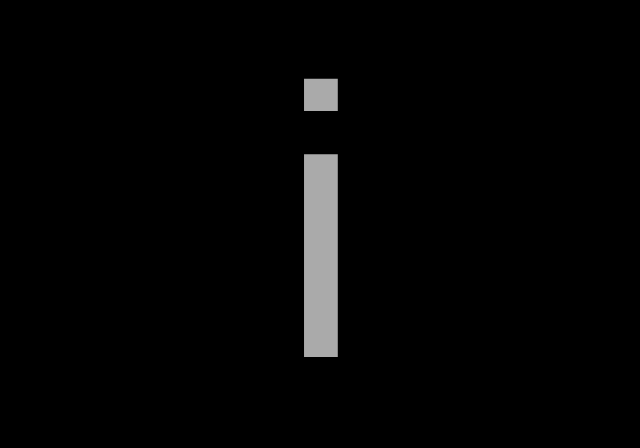
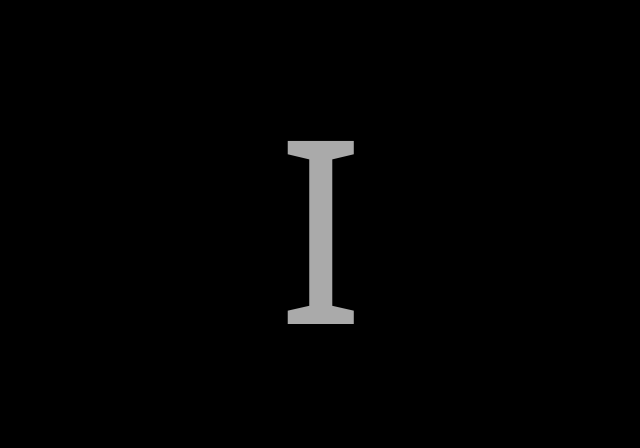
Before and after one commit to antoshagagarinISavailable/klavogonki, a plain HTML site: page index.html in a window 1280 px wide. Shown: the part 176-624 px from the top of the page, without its empty margins (319-959 px from the left). Drawn offline with Linux system fonts and the light colour scheme.

Commit message:
some changes

```diff
--- a/index.js
+++ b/index.js
@@ -1,4 +1,6 @@
-const arr = "qwertyuiop[]asdfghjkl;xcvbnm,./{}<>?:()iuercvbiuretcvbn".split("");
+const arr = "qwertyuiop[]asdfghjkl;xcvbnm,./{}<>?:()iuercvbiuretcvbn-+=_"
+  .toUpperCase()
+  .split("");
 const p = document.querySelector("p");
 
 function random(digit) {
@@ -8,13 +10,14 @@ function random(digit) {
   if (arr[res] === p.textContent) {
     res = Math.floor(Math.random() * (max - min + 1)) + min;
   }
+
   p.textContent = arr[res];
 }
 
 random(arr.length - 1);
 
 window.addEventListener("keydown", (e) => {
-  if (e.key.toLowerCase() == p.textContent) {
+  if (e.key.toUpperCase() == p.textContent) {
     random(arr.length - 1);
     p.style.color = "#aaa";
   } else if (e.key !== p.textContent && e.key !== "Shift") {
--- a/styles.css
+++ b/styles.css
@@ -17,7 +17,8 @@ p {
   margin: 0;
   padding: 0;
 
-  font-family: sans-serif;
+  font-family: system-ui, -apple-system, BlinkMacSystemFont, "Segoe UI", Roboto,
+    Oxygen, Ubuntu, Cantarell, "Open Sans", "Helvetica Neue", sans-serif;
   color: #aaa;
-  font-size: 30vmax;
+  font-size: 20vmax;
 }
```
